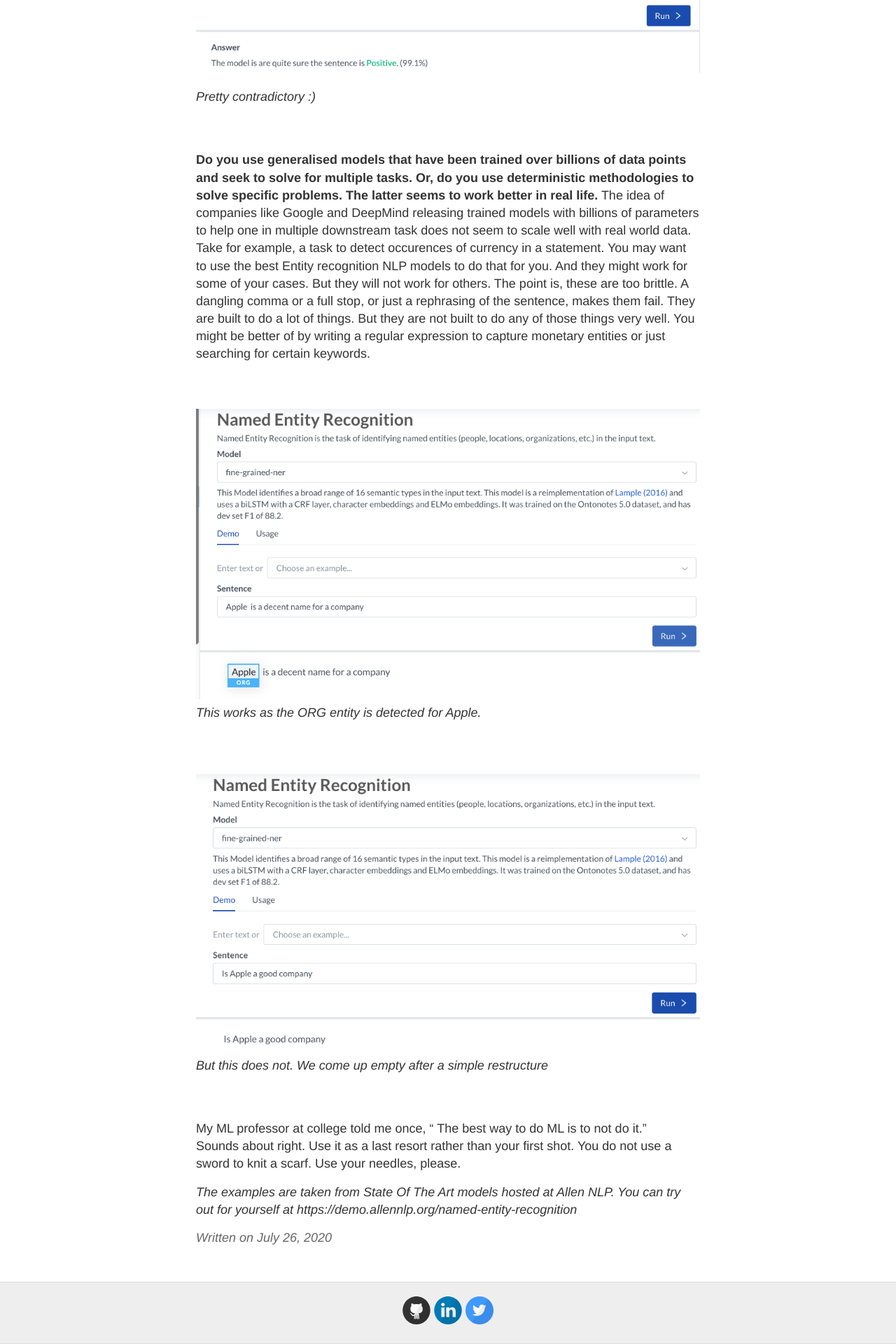
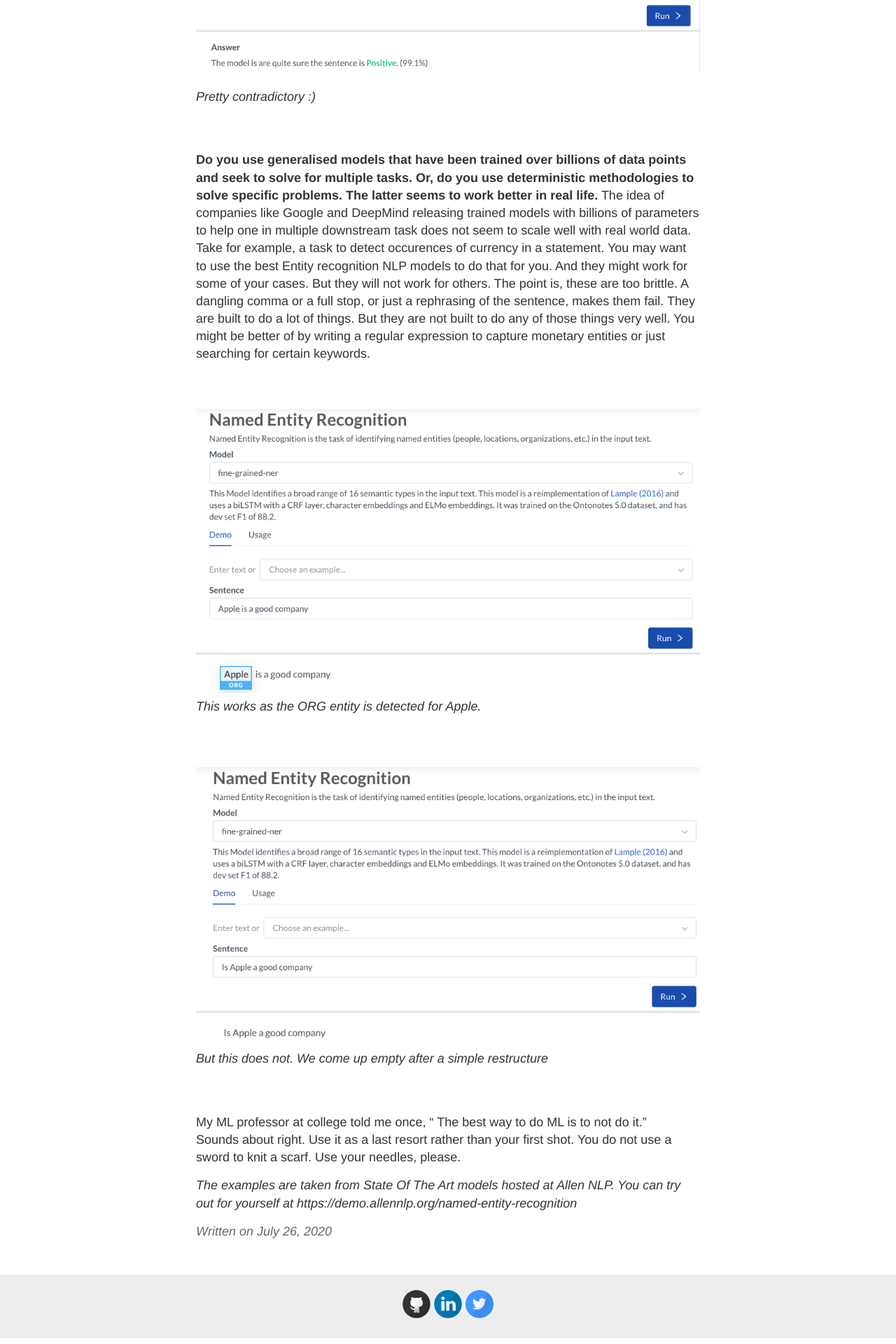
Before and after one commit to adityalahiri/adityalahiri.github.io, a Jekyll site: the page built from _posts/2020-07-26-Jack of all trades Or a master of one.md, in a window 1280 px wide. Shown: the part 659-2579 px from the top of the page at 70% size. Built offline with Jekyll 4.4.1, drawn with Linux system fonts in a browser that asks for light colours; our own code applies the rules of GitHub Pages for plain Markdown files; comment, search, counter and statistics services are not loaded.

Commit message:
Update 2020-07-26-Jack of all trades Or a master of one.md

```diff
--- a/_posts/2020-07-26-Jack of all trades Or a master of one.md
+++ b/_posts/2020-07-26-Jack of all trades Or a master of one.md
@@ -27,7 +27,7 @@
 <br />
 <br />
 
-![Works](/images/NER_success.png)
+![Works](/images/NER_success1.png)
 *This works as the ORG entity is detected for Apple.*
 <br />
 <br />
```
